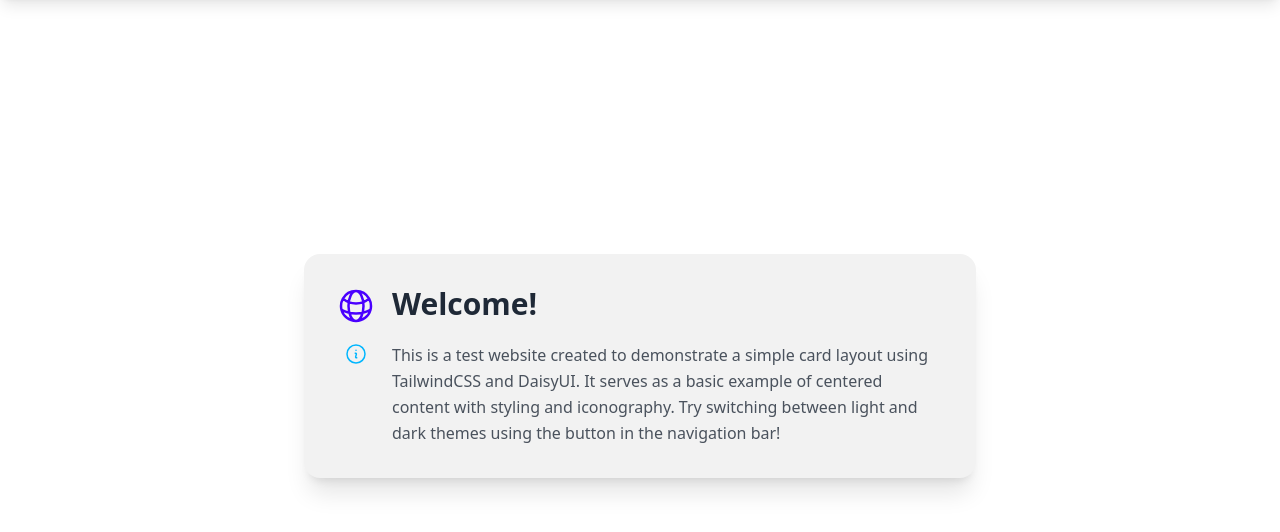
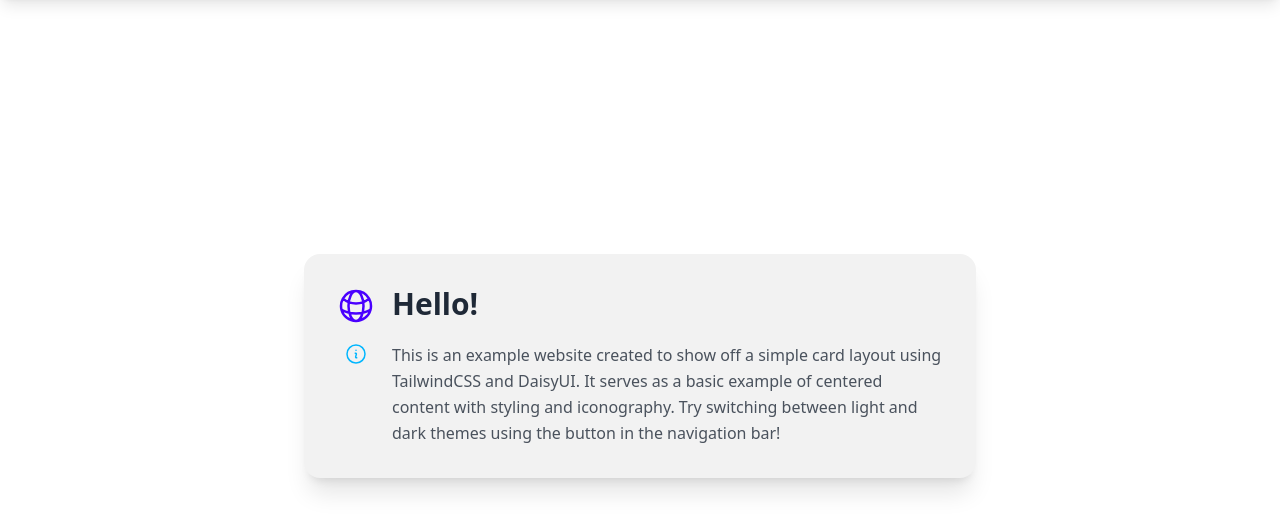
Before and after one commit to seesharprun/github-pages-preview-implementation, a plain HTML site: page index.html in a window 1280 px wide. Shown: the part 66-598 px from the top of the page. Drawn offline with nearby package versions, Linux system fonts and the light colour scheme.

Commit message:
Update messages

```diff
--- a/index.html
+++ b/index.html
@@ -37,18 +37,18 @@
             <div class="card-body">
                 <!-- Grid Layout: 2 columns, 2 rows -->
                 <div class="grid grid-cols-[auto_1fr] gap-4 items-start">
-                    <!-- Row 1: Globe icon and Welcome title -->
+                    <!-- Row 1: Globe icon and greeting -->
                     <svg xmlns="http://www.w3.org/2000/svg" fill="none" viewBox="0 0 24 24" stroke-width="1.5" stroke="currentColor" class="w-10 h-10 text-primary mx-auto">
                         <path stroke-linecap="round" stroke-linejoin="round" d="M12 21a9.004 9.004 0 0 0 8.716-6.747M12 21a9.004 9.004 0 0 1-8.716-6.747M12 21c2.485 0 4.5-4.03 4.5-9S14.485 3 12 3m0 18c-2.485 0-4.5-4.03-4.5-9S9.515 3 12 3m0 0a8.997 8.997 0 0 1 7.843 4.582M12 3a8.997 8.997 0 0 0-7.843 4.582m15.686 0A11.953 11.953 0 0 1 12 10.5c-2.998 0-5.74-1.1-7.843-2.918m15.686 0A8.959 8.959 0 0 1 21 12c0 .778-.099 1.533-.284 2.253m0 0A17.919 17.919 0 0 1 12 16.5c-3.162 0-6.133-.815-8.716-2.247m0 0A9.015 9.015 0 0 1 3 12c0-1.605.42-3.113 1.157-4.418" />
                     </svg>
-                    <h2 class="card-title text-3xl">Welcome!</h2>
+                    <h2 class="card-title text-3xl">Hello!</h2>
 
                     <!-- Row 2: Info icon and description text -->
                     <svg xmlns="http://www.w3.org/2000/svg" fill="none" viewBox="0 0 24 24" stroke-width="1.5" stroke="currentColor" class="w-6 h-6 text-info mx-auto">
                         <path stroke-linecap="round" stroke-linejoin="round" d="m11.25 11.25.041-.02a.75.75 0 0 1 1.063.852l-.708 2.836a.75.75 0 0 0 1.063.853l.041-.021M21 12a9 9 0 1 1-18 0 9 9 0 0 1 18 0Zm-9-3.75h.008v.008H12V8.25Z" />
                     </svg>
                     <p class="text-base-content/80 leading-relaxed">
-                        This is a test website created to demonstrate a simple card layout using TailwindCSS and DaisyUI. It serves as a basic example of centered content with styling and iconography. Try switching between light and dark themes using the button in the navigation bar!
+                        This is an example website created to show off a simple card layout using TailwindCSS and DaisyUI. It serves as a basic example of centered content with styling and iconography. Try switching between light and dark themes using the button in the navigation bar!
                     </p>
                 </div>
             </div>
```
